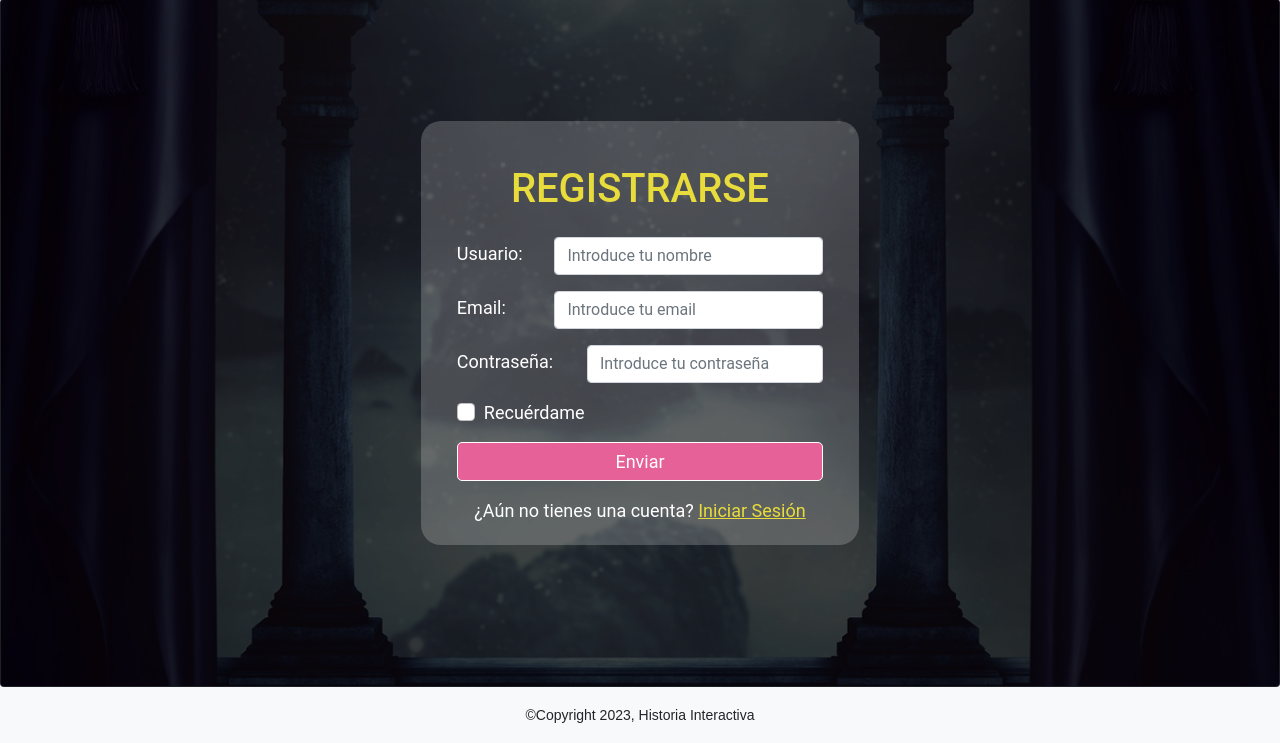
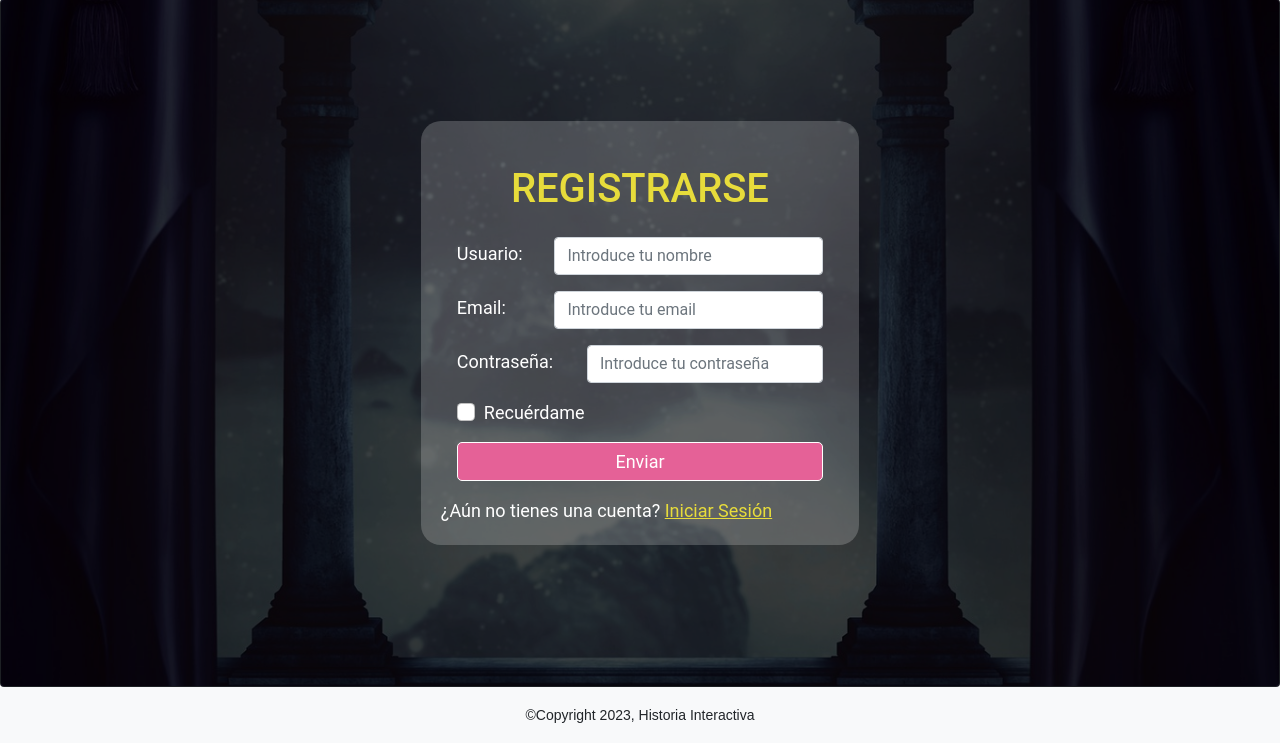
Before and after one commit to BeatrizCano/Historia_Interactiva, a PHP site: page /app/views/viewRegister.php in a window 1280 px wide. Shown: the part 57-800 px from the top of the page. Run offline with PHP 8.4, Linux system fonts and the light colour scheme.

Commit message:
change_style_7

```diff
--- a/public/css/styles7.css
+++ b/public/css/style7.css
@@ -49,7 +49,7 @@
     flex-direction: column;
     justify-content: center;
     align-items: center;
-    text-align: center;
+    text-align: left;
     height: 100%;
     background: rgba(0, 0, 0, 0.7); /* Fondo semitransparente para hacer el texto legible */
 }
--- a/templates/head.php
+++ b/templates/head.php
@@ -5,7 +5,7 @@
     <meta name="viewport" content="width=device-width, initial-scale=1.0">
     <title>Historia Interactiva</title>
     <link rel="stylesheet" href="../../public/css/styles.css">
-    <link rel="stylesheet" href="../../public/css/styles7.css">
+    <link rel="stylesheet" href="../../public/css/style7.css">
 
 </head>
 <body>
--- a/templates/headViewsChoice.php
+++ b/templates/headViewsChoice.php
@@ -8,7 +8,7 @@
     <link href="https://cdn.jsdelivr.net/npm/bootstrap@5.0.2/dist/css/bootstrap.min.css" rel="stylesheet"
     integrity="sha384-EVSTQN3/azprG1Anm3QDgpJLIm9Nao0Yz1ztcQTwFspd3yD65VohhpuuCOmLASjC" crossorigin="anonymous">
     <link rel="stylesheet" href="../../public/css/styles.css">
-    <link rel="stylesheet" href="../../../public/css/styles7.css">
+    <link rel="stylesheet" href="../../../public/css/style7.css">
     <!--Fuente de letra-->
     <link rel="preconnect" href="https://fonts.googleapis.com">
     <link rel="preconnect" href="https://fonts.gstatic.com" crossorigin>
--- a/templates/headViewsFinals.php
+++ b/templates/headViewsFinals.php
@@ -8,7 +8,7 @@
     <link href="https://cdn.jsdelivr.net/npm/bootstrap@5.0.2/dist/css/bootstrap.min.css" rel="stylesheet"
     integrity="sha384-EVSTQN3/azprG1Anm3QDgpJLIm9Nao0Yz1ztcQTwFspd3yD65VohhpuuCOmLASjC" crossorigin="anonymous">
     <link rel="stylesheet" href="../../public/css/styles.css">
-    <link rel="stylesheet" href="../../../../public/css/styles7.css">
+    <link rel="stylesheet" href="../../../../public/css/style7.css">
     <!--Fuente de letra-->
     <link rel="preconnect" href="https://fonts.googleapis.com">
     <link rel="preconnect" href="https://fonts.gstatic.com" crossorigin>
```
